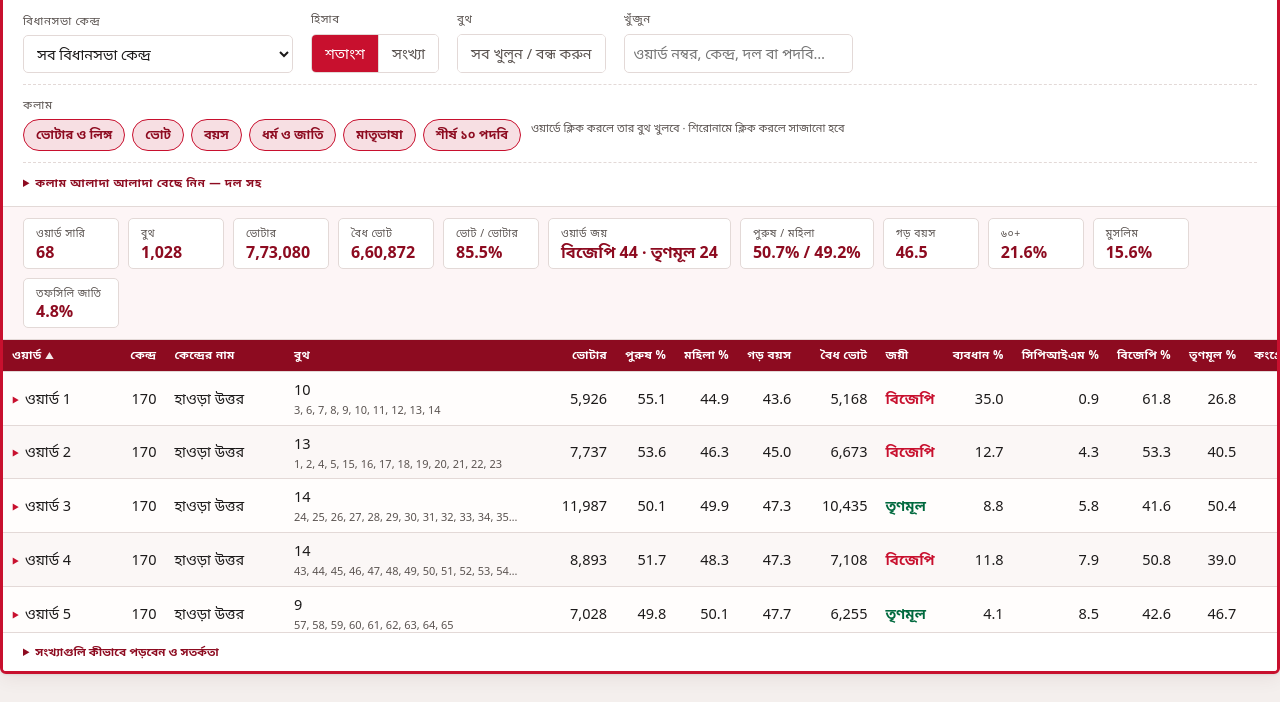
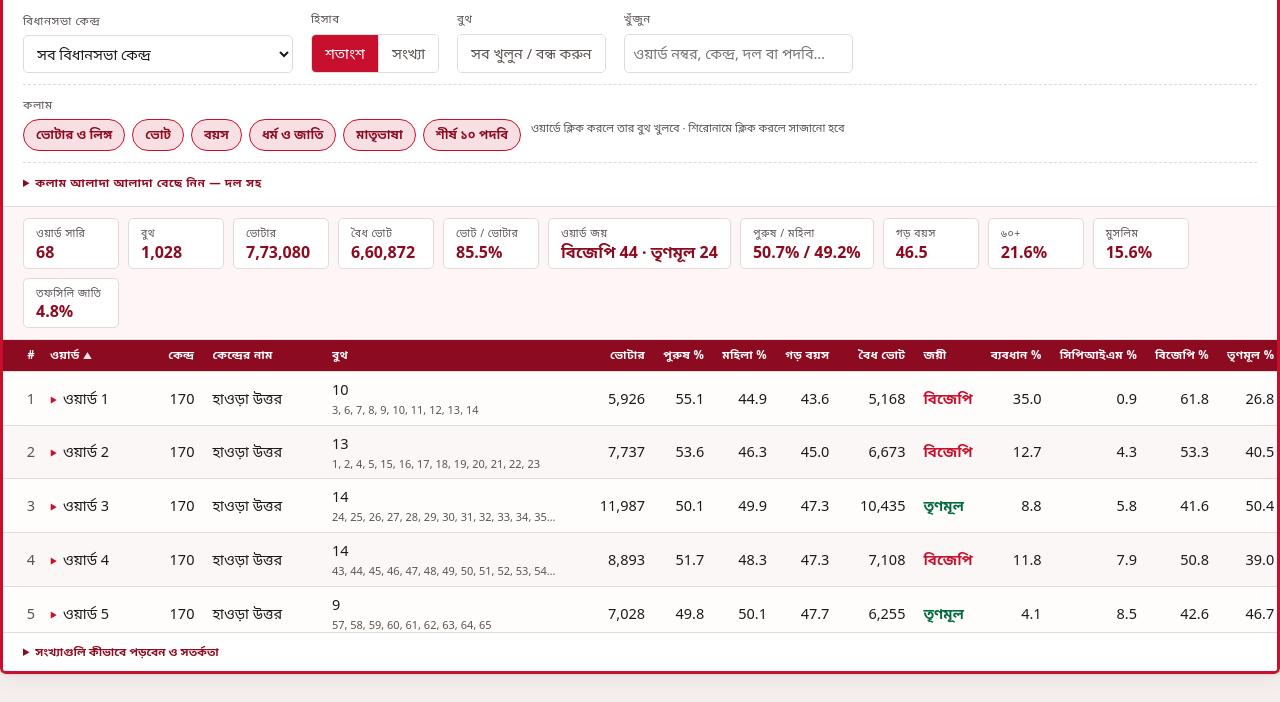
Before and after one commit to dsayantan/HMC, a plain HTML site: page index.html in a window 1280 px wide. Shown: the part 112-814 px from the top of the page. Drawn offline with Linux system fonts and the light colour scheme.

Commit message:
Add files via upload

```diff
--- a/index.html
+++ b/index.html
@@ -78,11 +78,19 @@ th,td{padding:6px 9px;border-bottom:1px solid var(--line);text-align:right;white
 th{position:sticky;top:0;z-index:3;background:var(--red-dk);color:#fff;font-size:11.5px;
   font-weight:650;letter-spacing:.3px;cursor:pointer;user-select:none}
 th:hover{background:var(--red)}
-th.sticky,td.sticky{position:sticky;left:0;z-index:2;background:var(--paper)}
+/* two frozen columns: the serial number, then the ward.  The serial is a
+   position counter, not data -- it always reads 1,2,3 down the page whatever the
+   sort, so the row where a column crosses a threshold tells you how many rows
+   are above it. */
+th.sn,td.sn{position:sticky;left:0;z-index:2;background:var(--paper);
+  width:38px;min-width:38px;max-width:38px;padding:6px 6px;
+  text-align:right;color:var(--ink-2);font-variant-numeric:tabular-nums}
+th.sn{z-index:4;background:var(--red-dk);color:#fff;cursor:default}
+th.sticky,td.sticky{position:sticky;left:38px;z-index:2;background:var(--paper)}
 th.sticky{z-index:4;background:var(--red-dk)}
 td.t,th.t{text-align:left}
 tbody tr:nth-child(even) td{background:#fbf7f6}
-tbody tr:nth-child(even) td.sticky{background:#fbf7f6}
+tbody tr:nth-child(even) td.sticky,tbody tr:nth-child(even) td.sn{background:#fbf7f6}
 tr.wrow{cursor:pointer}
 tr.wrow:hover td{background:var(--red-lt)}
 tr.kid td{background:#f4f7fb!important;font-size:13px;color:var(--ink-2)}
@@ -169,14 +177,16 @@ footer.notes .more b{color:var(--ink)}
   th{font-size:10.5px}
   td.t,th.t{max-width:150px}
   /* the frozen ward column has to stay narrow or nothing else fits */
-  td.sticky,th.sticky{max-width:104px;min-width:82px}
+  th.sn,td.sn{width:28px;min-width:28px;max-width:28px;padding:5px 4px;font-size:11px}
+  td.sticky,th.sticky{left:28px;max-width:104px;min-width:78px}
   tr.kid td.t{padding-left:12px}
   .exp{width:11px}
   footer.notes{padding:9px 12px;font-size:11px;max-height:42vh}
 }
 
 @media (max-width:380px){
-  td.sticky,th.sticky{max-width:88px;min-width:74px}
+  th.sn,td.sn{width:24px;min-width:24px;max-width:24px;padding:5px 3px;font-size:10.5px}
+  td.sticky,th.sticky{left:24px;max-width:88px;min-width:70px}
   .fld.half{flex:1 1 100%}
 }
 
@@ -265,6 +275,7 @@ const T = {
     columns:'কলাম', pickSum:'কলাম আলাদা আলাদা বেছে নিন — দল সহ',
     pickAll:'সব / কিছু নয়', pickHint:'উপরের চিপে ক্লিক করলে গোটা ভাগটি চালু বা বন্ধ হয়।',
     tip:'ওয়ার্ডে ক্লিক করলে তার বুথ খুলবে · শিরোনামে ক্লিক করলে সাজানো হবে',
+    snTip:'সাজানোর পরেও ক্রম উপর থেকে ১, ২, ৩… — কত ওয়ার্ড, গুনে নিতে সুবিধা',
     ward:'ওয়ার্ড', wardN:n=>'ওয়ার্ড '+n, acShort:'কেন্দ্র', acName:'কেন্দ্রের নাম',
     booths:'বুথ', boothN:n=>'বুথ '+n, partly:'আংশিক', noSection:'—',
     valid:'বৈধ ভোট', winner:'জয়ী', margin:'ব্যবধান %', surname:i=>'পদবি '+i,
@@ -300,6 +311,7 @@ const T = {
     columns:'Columns', pickSum:'Choose columns one by one — parties included',
     pickAll:'All / none', pickHint:'A group chip above turns its whole block on or off.',
     tip:'Click a ward to open its booths · click a header to sort',
+    snTip:'Position in the list as sorted, always 1, 2, 3 from the top - counts how many rows are above a cut-off',
     ward:'Ward', wardN:n=>'Ward '+n, acShort:'AC', acName:'AC name',
     booths:'Booths', boothN:n=>'Booth '+n, partly:'partly', noSection:'—',
     valid:'Valid votes', winner:'Winner', margin:'Margin %', surname:i=>'Surname '+i,
@@ -493,6 +505,7 @@ function render(){
         + (tip?` title="${esc(tip)}"`:'') + `>${esc(lab)}${ar(k)}</th>`;
 
   let h = '<tr>';
+  h += `<th class="sn" title="${esc(t().snTip)}">#</th>`;
   h += th('k0',t().ward,'t sticky');
   h += th('ac',t().acShort);
   h += th('acn',t().acName,'t');
@@ -522,8 +535,9 @@ function render(){
     return x;
   };
 
-  const line = (r, kid) => {
+  const line = (r, kid, sn) => {
     let x = `<tr class="${kid?'kid':'wrow'}" data-key="${r.key}">`;
+    x += `<td class="sn">${kid ? '' : sn}</td>`;
     if(kid){
       x += `<td class="t sticky">${esc(t().boothN(r.no))}`
          + (r.partly?`<span class="tag">${esc(t().partly)}</span>`:'') + '</td>';
@@ -540,15 +554,17 @@ function render(){
   };
 
   const body = [];
+  let sn = 0;
   for(const r of rows){
-    body.push(line(r,false));
+    body.push(line(r, false, ++sn));
     if(S.open.has(r.key))
-      for(const k of [...r.kids].sort((a,b)=>a.no-b.no)) body.push(line(k,true));
+      for(const k of [...r.kids].sort((a,b)=>a.no-b.no)) body.push(line(k, true));
   }
   if(rows.length > 1){
     const g = rollup(rows.flatMap(r=>r.kids), 'ALL');
     g.win = winner(g);
-    let x = `<tr class="tot"><td class="t sticky">${esc(t().allShown)}</td>`
+    let x = `<tr class="tot"><td class="sn"></td>`
+          + `<td class="t sticky">${esc(t().allShown)}</td>`
           + `<td></td><td class="t">${esc(t().wardRows(rows.length))}</td>`
           + `<td class="t">${fmtInt(g.n)}</td>`;
     for(const f of fields) x += fcell(g, f);
```
